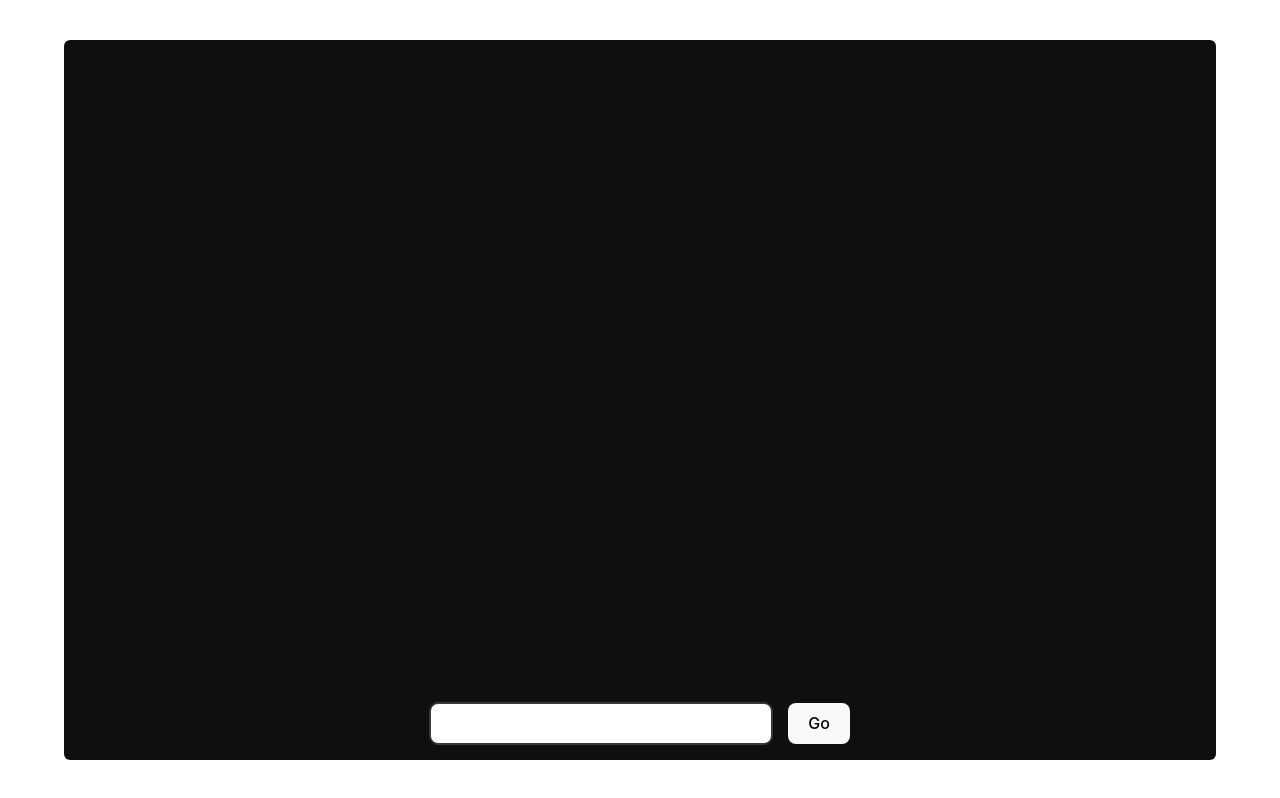
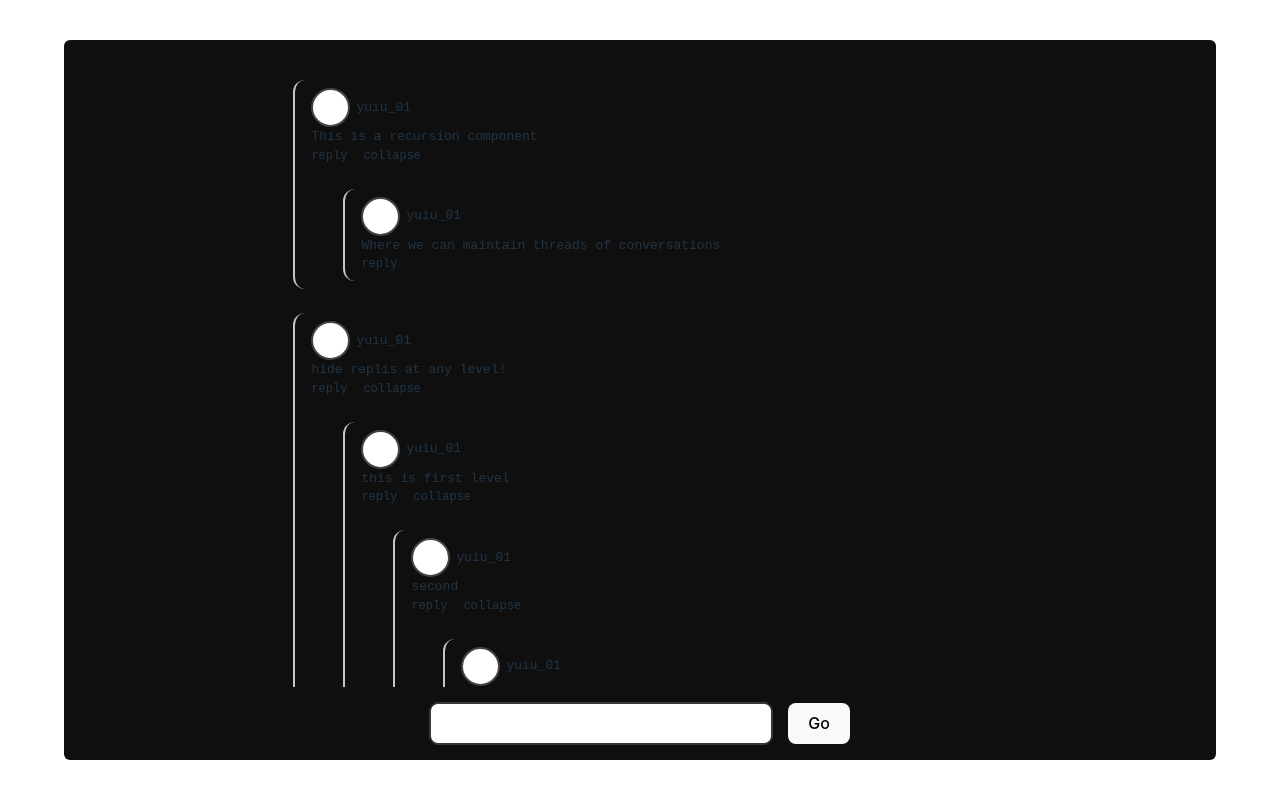
Before and after one commit to LalithYagnavalkya/recursive-component, a React (Vite) app: page / in a window 1280 px wide. Built offline with nearby package versions, Linux system fonts and the light colour scheme.

Commit message:
add static data

```diff
--- a/src/App.jsx
+++ b/src/App.jsx
@@ -12,8 +12,44 @@ import Comment from './recursive-comment';
 
 function App() {
   const textRef = useRef();
-  const [comments, setComments] = useState([]);
-  const [counter, setCounter] = useState(1);
+  const [comments, setComments] = useState([
+    {
+      "id": 1,
+      "text": "This is a recursion component",
+      "parentId": null
+    },
+    {
+      "id": 2,
+      "text": "Where we can maintain threads of conversations",
+      "parentId": 1
+    },
+    {
+      "id": 3,
+      "text": "hide replis at any level!",
+      "parentId": null
+    },
+    {
+      "id": 4,
+      "text": "this is first level",
+      "parentId": 3
+    },
+    {
+      "id": 5,
+      "text": "second",
+      "parentId": 4
+    },
+    {
+      "id": 6,
+      "text": "third",
+      "parentId": 5
+    },
+    {
+      "id": 7,
+      "text": "I didn't spend time on mobile view css",
+      "parentId": null
+    }
+  ]);
+  const [counter, setCounter] = useState(8);
 
   const addComment = async (e, textRef, parentId = null) => {
     e?.preventDefault();
--- a/src/r-com.css
+++ b/src/r-com.css
@@ -101,5 +101,6 @@
 @media (max-width: 600px) {
     .container-rs {
         width: 98%;
+        text-wrap: balance;
     }
 }
```
